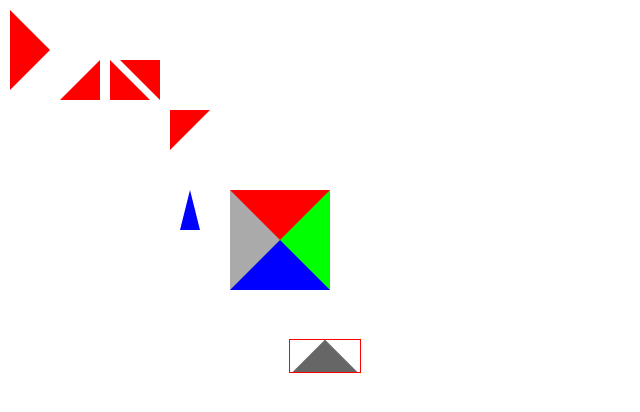
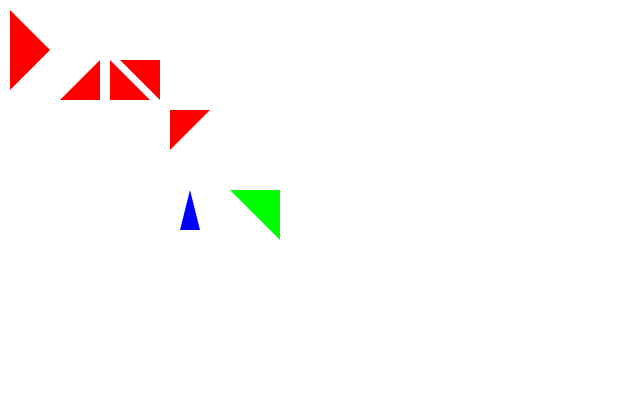
Before and after one commit to corn910053/WebLayout_pratice, a plain HTML site: page ch3/triangle_ex.html in a window 1280 px wide. Shown: the whole page, without its empty margins (0-640 px from the left). Drawn offline with Linux system fonts and the light colour scheme.

Commit message:
Revise ch3 learning note's draw triangle explanation

```diff
--- a/ch3/triangle_ex.html
+++ b/ch3/triangle_ex.html
@@ -57,10 +57,10 @@
 			margin: 40px;
 			width: 0px;
 			height: 0px;
-			border-top: 50px solid #f00;
+			/*border-top: 50px solid transparent;*/
 			border-right: 50px solid #0f0;
-			border-bottom: 50px solid #00f;
-			border-left: 50px solid #aaa;
+			border-bottom: 50px solid transparent;
+			/*border-left: 50px solid #aaa;*/
 		}
 		.angle7{
 			margin: 100px 10px;
@@ -89,7 +89,9 @@
 	<div class="angle4">
 	<div class="angle5">
 	<div class="angle6">
+	<!--
 	<div class="angle7">
+	-->
 </div>
 </body>
 </html>
```
Also changed, not shown: ch3/image/triangle.jpg.
